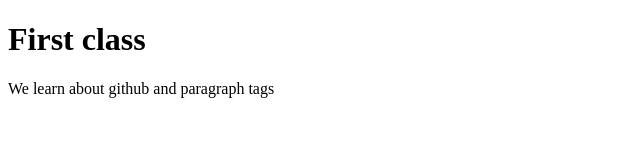
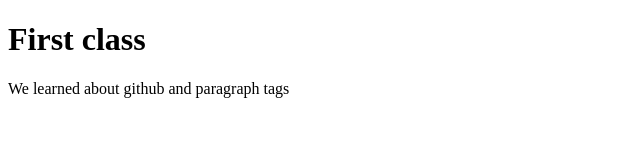
Before and after one commit to SarjyantM/Web-Dev-Class, a plain HTML site: page index.html in a window 1280 px wide. Shown: the full height of the page, 0-640 px from the left. Drawn offline with Linux system fonts and the light colour scheme.

Commit message:
Update index.html

```diff
--- a/index.html
+++ b/index.html
@@ -8,7 +8,7 @@
 <body>
     <h1> First class</h1>
     <p>
-        We learn about github and paragraph tags
+        We learned about github and paragraph tags
     </p>
 </body>
 </html>
```
